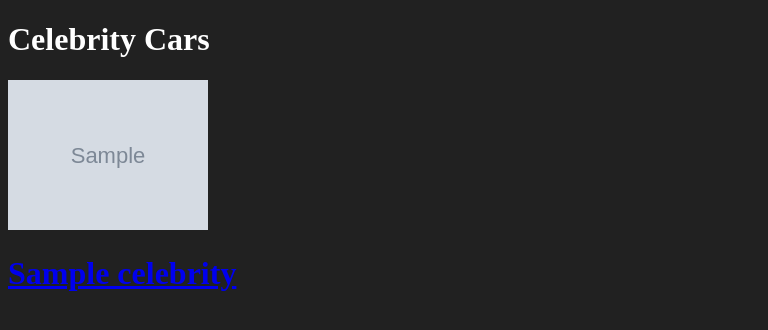
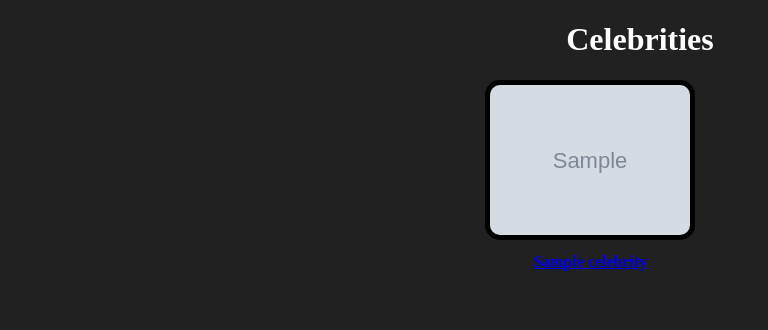
Before and after one commit to jsparks404/Celebrity-Cars, a Django app: page / in a window 1280 px wide. Shown: the top 330 px of the page, without its empty margins (0-768 px from the left). Run offline with Django 4.2, Linux system fonts and the light colour scheme; tables that the repository leaves empty hold one stand-in row (values such as "Sample post"); grey boxes marked "Sample" are stand-in pictures.

Commit message:
some css on homepage

```diff
--- a/main_app/static/styles/main.css
+++ b/main_app/static/styles/main.css
@@ -4,10 +4,38 @@ body {
 }
 
 
+.title {
+    text-align: center;
+}
+
+.celeb_list {
+    display: flex;
+    justify-content: center;
+}
+
+
+
+.gallery {
+    display: inline-grid;
+    grid-template-columns: auto auto auto;
+    column-gap: 50px;
+    row-gap: 50px;
+    align-items: center;
+    justify-content: center;
+    font-size: .5em;
+}
+
+.celeb {
+    text-align: center;
+}
 
 .celeb_pic {
     max-width: 200px;
+    border-radius: 15px;
+    border: 5px solid black;
 }
+
+
 
 .detail_pic {
     max-width: 300px;
--- a/main_app/templates/home.html
+++ b/main_app/templates/home.html
@@ -1,6 +1,8 @@
 {% extends 'base.html' %}
 {% block content %}
-<h1>Celebrity Cars</h1>
+<div class="home">
+    <h1 class="title">Celebrities</h1>
+    <div class="celeb_list">
         <div class="gallery">
             {% for celebrity in celebrities %}
             <a href="{{celebrity.id}}/"">
@@ -11,4 +13,6 @@
             </a>
             {% endfor %}
         </div>
+    </div>
+</div>
 {% endblock %}
```
Lines whose indentation alone changed are shown as unchanged.
